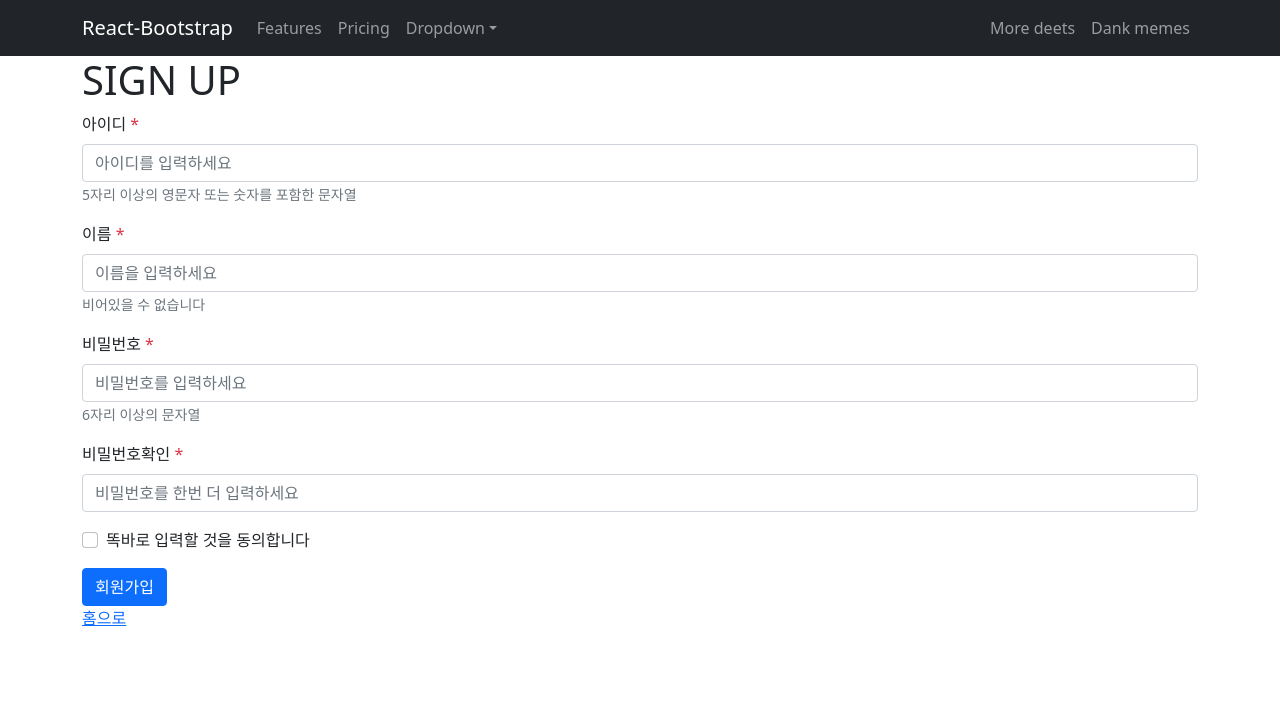
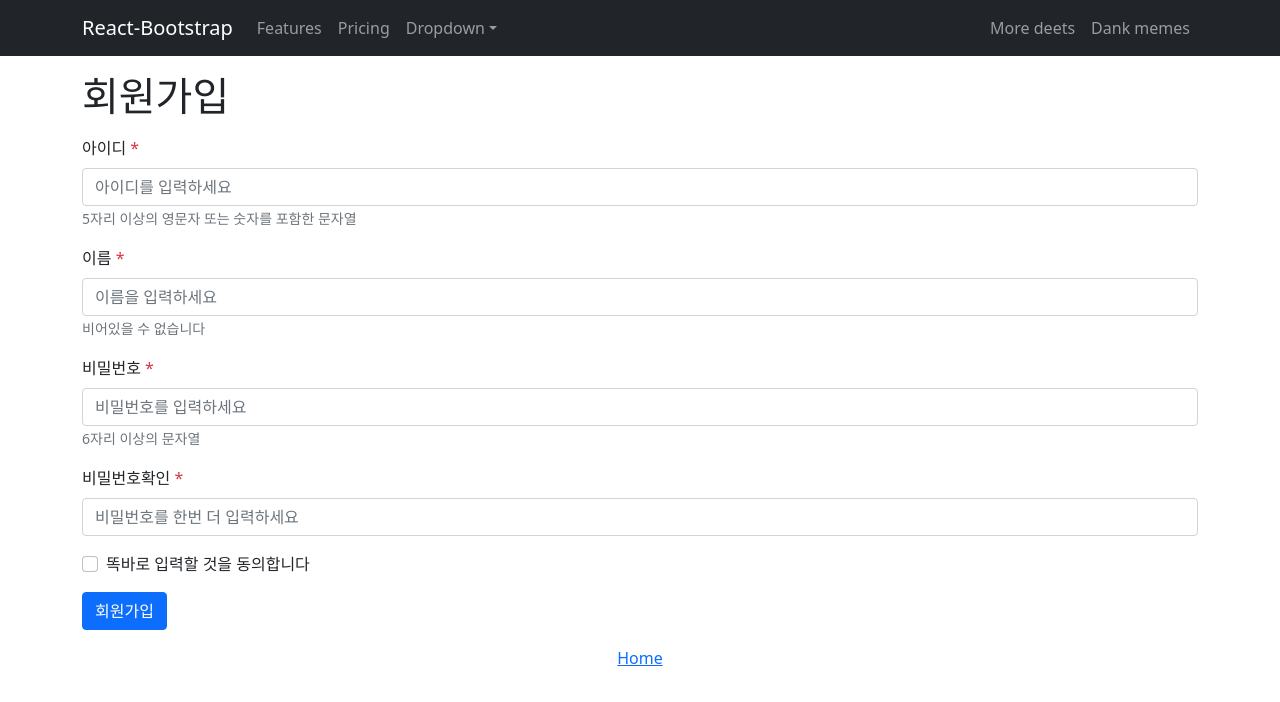
Before and after one commit to soon83/react-bs5-board, a Next.js app: page /signup in a window 1280 px wide. Shown: the top 702 px of the page. Built offline with nearby package versions, Linux system fonts and the light colour scheme.

Commit message:
validation 완료

```diff
--- a/pages/signup.js
+++ b/pages/signup.js
@@ -44,10 +44,16 @@ const Signup = () => {
   const [userPasswordError, setUserPasswordError] = useState(false);
   const [userPasswordCheckError, setUserPasswordCheckError] = useState(false);
   const [memberTermsError, setMemberTermsError] = useState(false);
+  const [requiredError, setRequiredError] = useState(false);
 
   const onSubmit = (e) => {
-    e.preventDefault();
-    e.stopPropagation();
+    const form = e.currentTarget;
+    if (form.checkValidity() === false) {
+      e.preventDefault();
+      e.stopPropagation();
+
+      return setRequiredError(true);
+    }
 
     log('onSubmit: ', {
       userId,
@@ -58,6 +64,7 @@ const Signup = () => {
     });
   };
 
+  // event
   const onChangeUserId = (e) => {
     setUserIdError(!userIdInput.regex.test(e.target.value));
     setUserId(e.target.value);
@@ -87,16 +94,16 @@ const Signup = () => {
   return (
     <>
       <Container>
-        <h1>SIGN UP</h1>
+        <h1 className="my-3">회원가입</h1>
 
         <Form noValidate onSubmit={onSubmit}>
           <Form.Group className="mb-3" controlId="formBasicUserId">
             <Form.Label>
-              {userIdInput.label} <span className="text-danger">*</span>
+              아이디 <span className="text-danger">*</span>
             </Form.Label>
             <Form.Control
               type="text"
-              placeholder={userIdInput.placeholder}
+              placeholder="아이디를 입력하세요"
               className={userIdError ? 'is-invalid' : ''}
               value={userId}
               onChange={onChangeUserId}
@@ -165,12 +172,14 @@ const Signup = () => {
           <Button variant="primary" type="submit">
             회원가입
           </Button>
+          <Form.Group className="mb-3">{requiredError && <Form.Text className="text-danger">필수 항목을 모두 입력해주세요</Form.Text>}</Form.Group>
         </Form>
-
+      </Container>
+      <div className="text-center">
         <Link href="/">
-          <a>홈으로</a>
+          <a>Home</a>
         </Link>
-      </Container>
+      </div>
     </>
   );
 };
```
